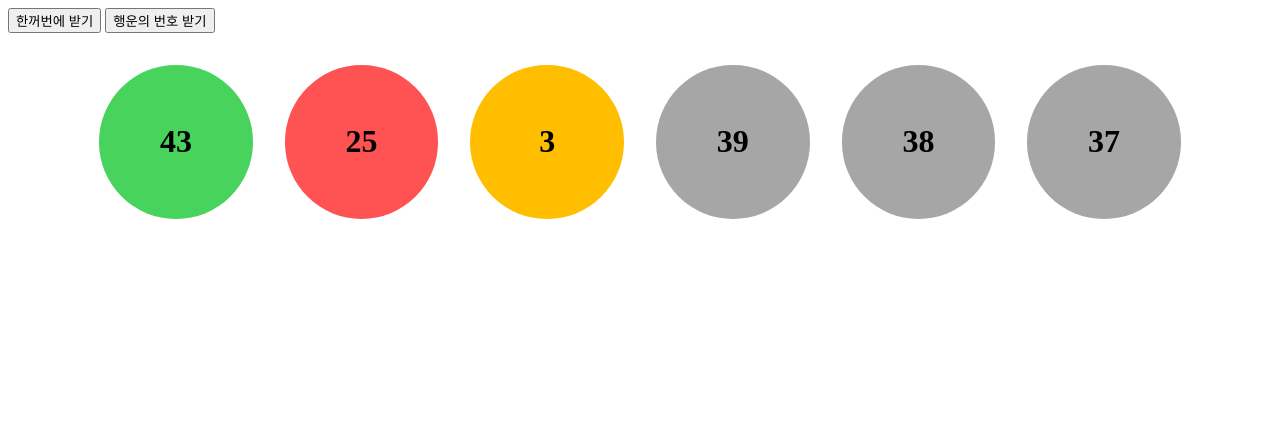
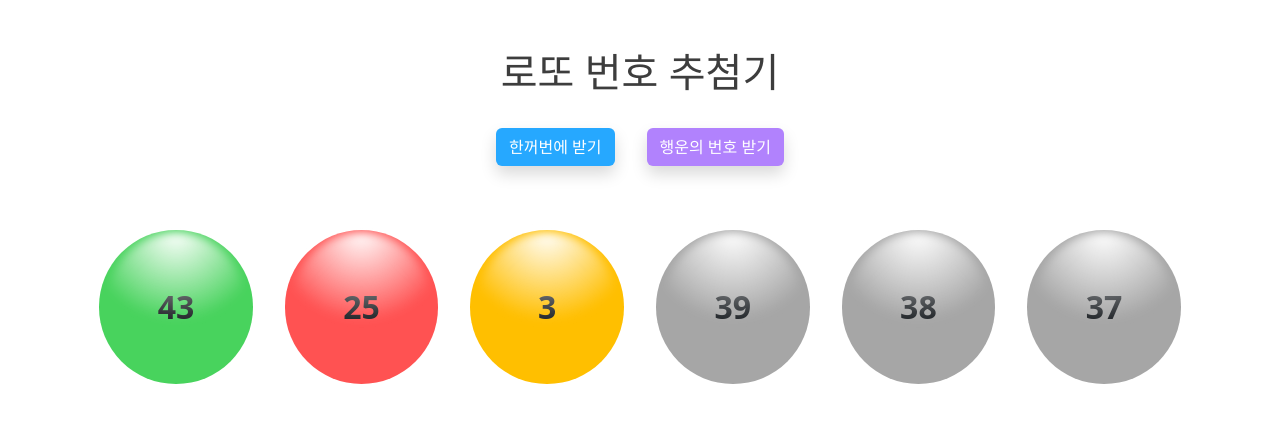
Before and after one commit to SeBin-Kwon/Lotto_web_project, a plain HTML site: page index.html in a window 1280 px wide. Both pictures are taken after a click on the button "행운의 번호 받기". Drawn offline with nearby package versions, Linux system fonts and the light colour scheme.

Commit message:
Update lotto

```diff
--- a/index.html
+++ b/index.html
@@ -5,13 +5,18 @@
   <meta http-equiv="X-UA-Compatible" content="IE=edge">
   <meta name="viewport" content="width=device-width, initial-scale=1.0">
   <title>Document</title>
+  <link href="https://cdn.jsdelivr.net/npm/bootstrap@5.2.1/dist/css/bootstrap.min.css" rel="stylesheet" integrity="sha384-iYQeCzEYFbKjA/T2uDLTpkwGzCiq6soy8tYaI1GyVh/UjpbCx/TYkiZhlZB6+fzT" crossorigin="anonymous">
   <link rel="stylesheet" href="./style.css">
 </head>
 <body>
-  <button id="cnt" type="button">한꺼번에 받기</button>
-  <button id="btn" type="button">행운의 번호 받기</button>
+  <h1>로또 번호 추첨기</h1>
+  <div class="btns">
+    <button id="cnt" type="button" class="btn shadow mx-3">한꺼번에 받기</button>
+    <button id="btn" type="button" class="btn shadow mx-3">행운의 번호 받기</button>
+  </div>
   <div id="result"></div>
   <script type="text/javascript" defer src="./app.js"></script>
+  <script src="https://cdn.jsdelivr.net/npm/bootstrap@5.2.1/dist/js/bootstrap.bundle.min.js" integrity="sha384-u1OknCvxWvY5kfmNBILK2hRnQC3Pr17a+RTT6rIHI7NnikvbZlHgTPOOmMi466C8" crossorigin="anonymous"></script>
   <script src="https://cdn.jsdelivr.net/npm/lodash@4.17.21/lodash.min.js"></script>
 </body>
 </html>
--- a/style.css
+++ b/style.css
@@ -1,4 +1,5 @@
 .ball {
+  position: relative;
   width: 12vw;
   height: 12vw;
   border-radius: 50%;
@@ -8,9 +9,44 @@
   font-size: xx-large;
   font-weight: bold;
 }
+
+.ball:before {
+  content: "";
+  position: absolute;
+  top: 1%;
+  left: 5%;
+  width: 90%;
+  height: 90%;
+  border-radius: 50%;
+  background: radial-gradient(circle at 50% 0px, #ffffff, rgba(255, 255, 255, 0) 58%);
+  filter: blur(5px);
+  z-index: 2;
+}
+
 .ball-list {
   display: flex;
   justify-content: center;
   margin-top: 2rem;
+}
 
+.btns {
+  display: flex;
+  justify-content: center;
+  margin-top: 2rem;
+  margin-bottom: 4rem;
 }
+
+#cnt {
+  color: white;
+  background-color: rgb(38, 168, 255);
+}
+#btn {
+  color: white;
+  background-color: rgb(177, 130, 253);
+}
+
+h1 {
+  color: rgb(61, 61, 61);
+  margin-top: 3rem;
+  text-align: center;
+}
```
